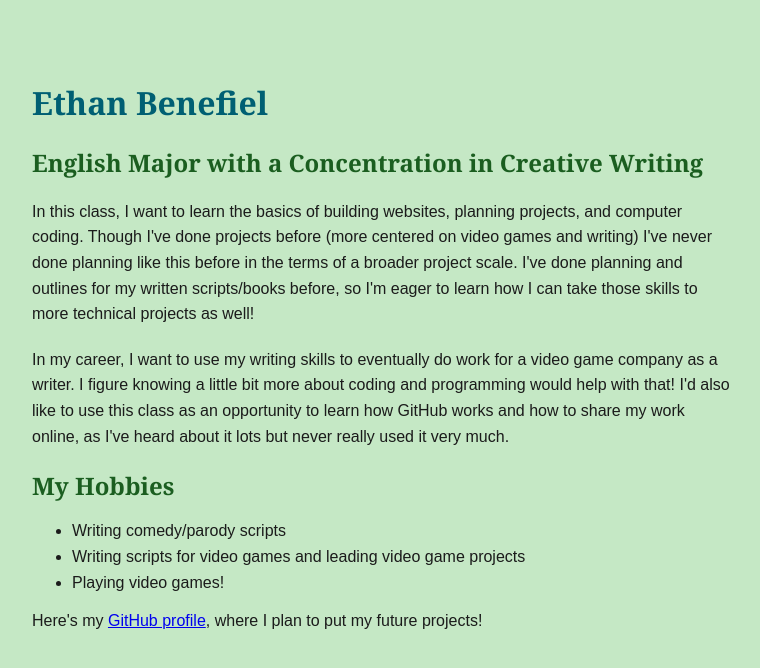
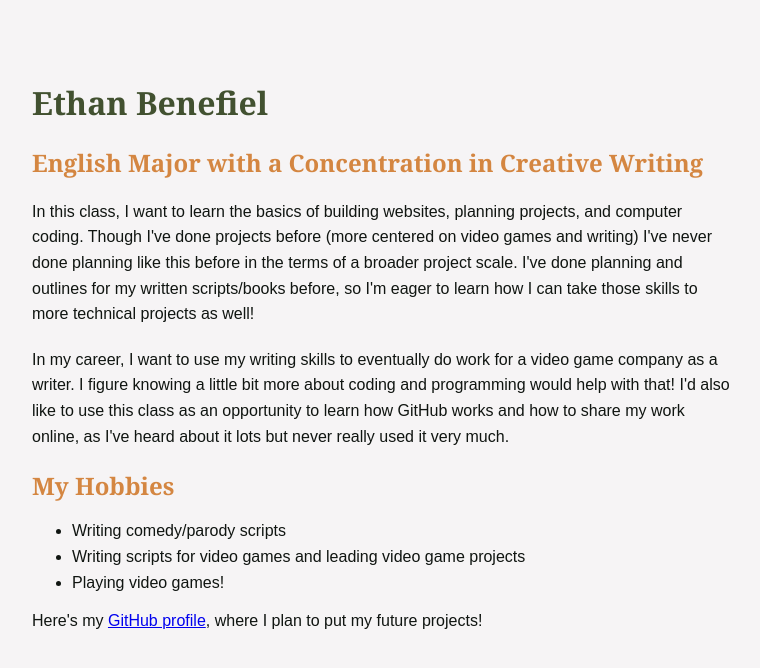
Before and after one commit to 4Donuts/4Donuts.github.io, a plain HTML site: page index.html in a window 1280 px wide. Shown: the whole page, without its empty margins (258-1018 px from the left). Drawn offline with Linux system fonts and the light colour scheme.

Commit message:
Update style.css
Apply color palette from Google Arts & Culture

```diff
--- a/style.css
+++ b/style.css
@@ -1,29 +1,29 @@
 body {
-    background-color: #c5e8c5;
+    background-color: #f6f4f5;
     max-width: 700px;
     margin: 40px auto;
     padding: 20px;
 }
 
 h1 {
-    color: #005f73;
+    color: #425130;
     font-family: Georgia, serif;
 }
 
 h2 {
-    color: #1b5e20;
+    color: #d48641;
     font-family: Georgia, serif;
 }
 
 p {
-    color: #1b1b1b;
+    color: #101511;
     font-family: Arial, sans-serif;
     line-height: 1.6;
     margin-bottom: 20px;
 }
 
 li {
-    color: #1b1b1b;
+    color: #101511;
     font-family: Arial, sans-serif;
     margin-bottom: 8px;
 }
```
